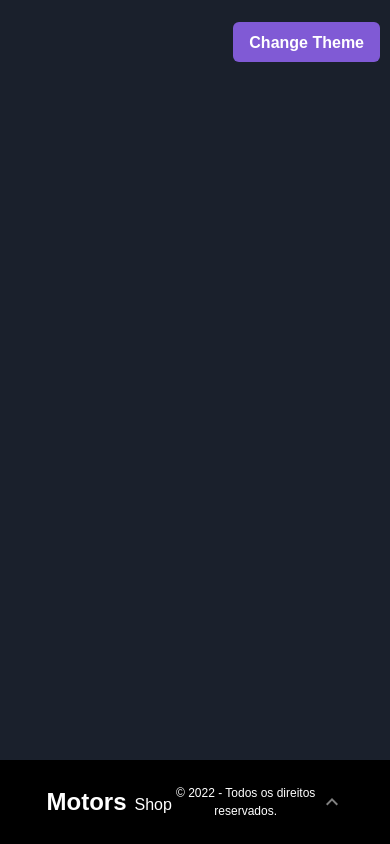
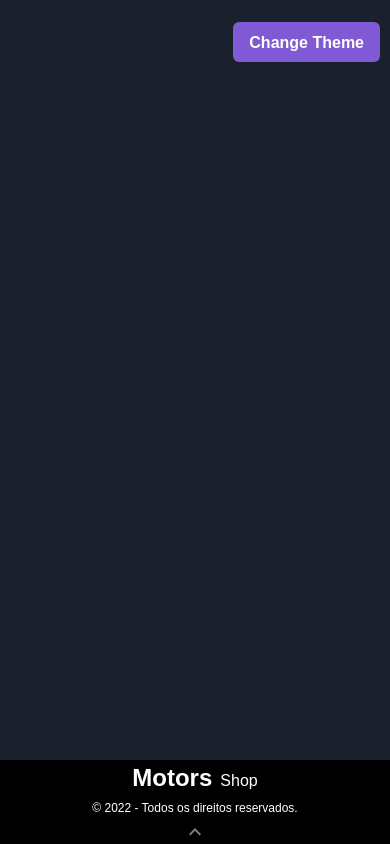
Before and after one commit to web-cars/projeto_full_stack_web_cars, a React (Vite) app in the folder frontend/: page / in a window 390 px wide. Built offline with nearby package versions, Linux system fonts and the light colour scheme.

Commit message:
Refactor:footerPage responsive

```diff
--- a/frontend/src/components/Footer/index.tsx
+++ b/frontend/src/components/Footer/index.tsx
@@ -1,10 +1,11 @@
-import { Box, Flex, Text, Icon } from "@chakra-ui/react";
+import { Box, Flex, Text, Icon, useMediaQuery } from "@chakra-ui/react";
 import { ChevronUpIcon } from '@chakra-ui/icons'
 
 const Footer = () => {
+  const [isLargerThan768] = useMediaQuery("(min-width: 768px)");
   return (
     <Box bg={"black"} w="100%" position="fixed" bottom="0">
-      <Flex h="10vh" alignItems="center" justifyContent="space-between" px="46.5px" color="white">
+      <Flex h="10vh" alignItems="center" justifyContent="space-between" px="46.5px" color="white" flexDirection={isLargerThan768 ? "row" : "column"}>
         <Box>
           <Text as="span" fontSize={"x-large"} fontWeight={"semibold"} mr={2}>Motors</Text>
           <Text as="span">Shop</Text>
```
